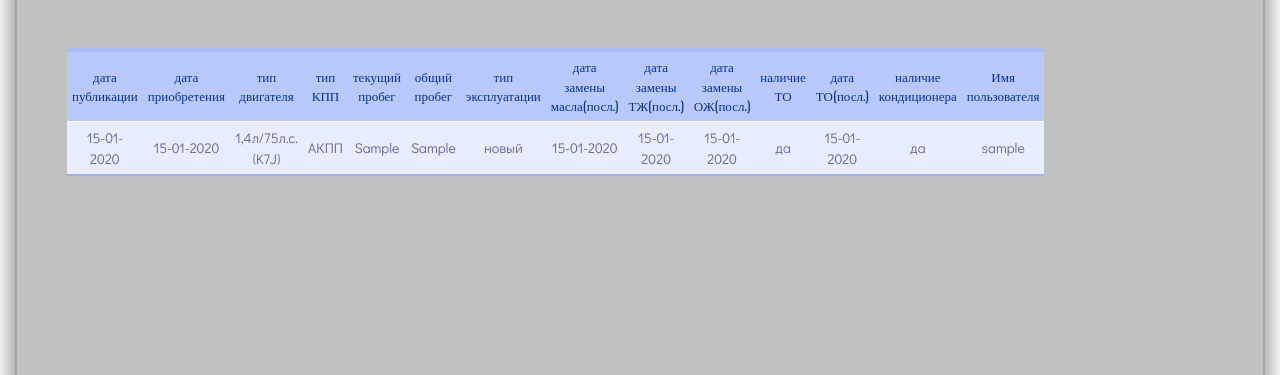
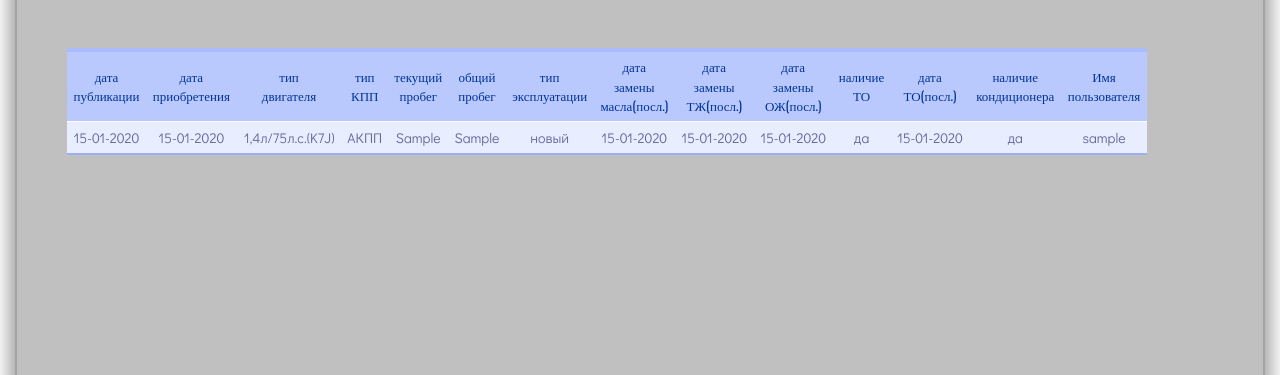
Before and after one commit to maxproj/max-project, a Django app: page /Calculat in a window 1280 px wide. Shown: the part 157-532 px from the top of the page. Run offline with Django 3.2, Linux system fonts and the light colour scheme; tables that the repository leaves empty hold one stand-in row (values such as "Sample post"); some libraries are stand-ins or nearby versions; some web fonts are replaced.

Commit message:
Update style.css

```diff
--- a/Infodate/static/CSS/style.css
+++ b/Infodate/static/CSS/style.css
@@ -173,8 +173,8 @@
 .tablecalc {
     font-family: "Didact Gothic", "Poiret One", "Lucida Sans Unicode", "Lucida Grande", Sans-Serif;
     font-size: 14px;
-    max-width: 80%;
-    width: 80%;
+    max-width: 90%;
+    width: 90%;
     text-align: center;
     border-collapse: collapse;
     border-top: 2px solid #9baff1;
```
